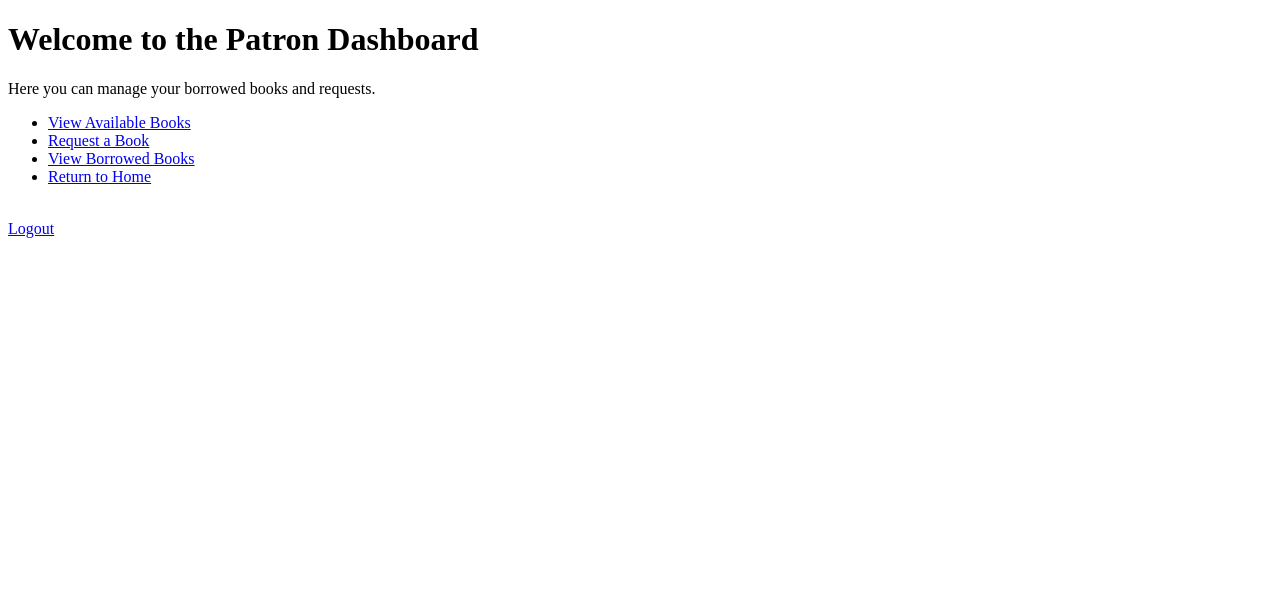
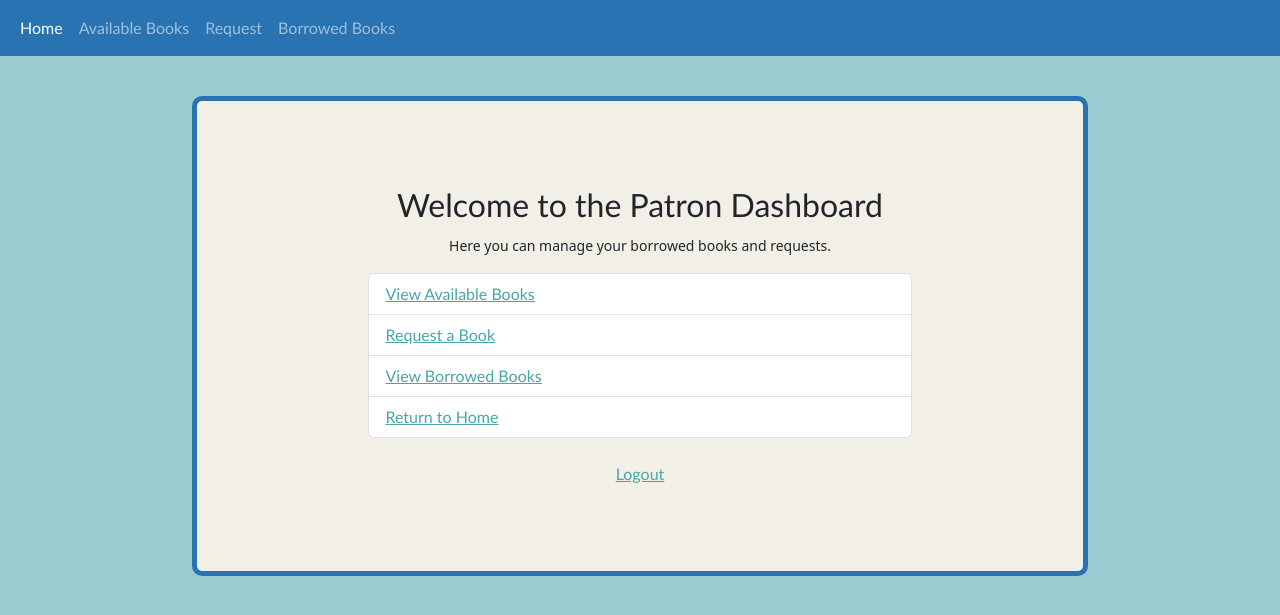
Before and after one commit to ItsGotToBeThere/SWE-project, a Django app: template notes_app/templates/notes_app/patron_dashboard.html in a window 1280 px wide. Shown: the top 615 px of the page. Run offline with Django 4.2, Linux system fonts and the light colour scheme; the template is opened without the code that fills it, so the values that code supplies are empty; some libraries are stand-ins or nearby versions.

Commit message:
added very basic css design and color scheme

```diff
--- a/notes_app/templates/notes_app/patron_dashboard.html
+++ b/notes_app/templates/notes_app/patron_dashboard.html
@@ -1,22 +1,30 @@
 <!DOCTYPE html>
 <html lang="en">
+{% load static %}
 <head>
     <meta charset="UTF-8">
     <meta name="viewport" content="width=device-width, initial-scale=1.0">
     <title>Patron Dashboard</title>
+    {% load bootstrap5 %}
+    {% bootstrap_css %}
+    {% bootstrap_javascript %}
+    <link rel = "stylesheet" href = "{% static 'notes_app/css/style.css' %}">
 </head>
 <body>
-    <h1>Welcome to the Patron Dashboard</h1>
-    <p>Here you can manage your borrowed books and requests.</p>
+    {% include 'navbar.html' %}
+    <div class = "container">
+    <h2>Welcome to the Patron Dashboard</h2>
+    <p><small>Here you can manage your borrowed books and requests.</small></p>
 
-    <ul>
-        <li><a href="#">View Available Books</a></li>
-        <li><a href="#">Request a Book</a></li>
-        <li><a href="#">View Borrowed Books</a></li>
-        <li><a href="{% url 'notes_app:index' %}">Return to Home</a></li>
+    <ul class = "list-group">
+        <li class="list-group-item"><a href="#">View Available Books</a></li>
+        <li class="list-group-item"><a href="#">Request a Book</a></li>
+        <li class="list-group-item"><a href="#">View Borrowed Books</a></li>
+        <li class="list-group-item"><a href="{% url 'notes_app:index' %}">Return to Home</a></li>
     </ul>
 
     <br>
     <a href="{% url 'account_logout' %}">Logout</a>
+    </div>
 </body>
 </html>
--- /dev/null
+++ b/static/notes_app/css/style.css
@@ -0,0 +1,49 @@
+:root {
+    --color1: #F2EFE7;
+    --color2: #9ACBD0;
+    --color3: #48A6A7;
+    --color4: #2973B2;
+}
+
+
+.container{
+    margin-top:5vh;
+    width: 70vw;
+    height: 60vh;
+
+    border: solid thick var(--color4);
+    border-radius:10px;
+    background-color:var(--color1);
+
+    display:flex;
+    justify-content: center;
+    align-items: center;
+    flex-direction: column;
+}
+
+.container > h2,a{
+    text-align:center;
+    font-family: "Trebuchet MS", "Georgia", sans-serif;
+}
+
+a{
+    color: var(--color3);
+}
+
+.list-group{
+    width:90%;
+}
+
+.list-group-item{
+    margin:auto;
+    width:70%
+}
+
+.navbar{
+    background-color:var(--color4);
+    color:white;
+}
+
+body{
+    background-color:var(--color2);
+}
--- /dev/null
+++ b/templates/navbar.html
@@ -0,0 +1,25 @@
+<nav class="navbar navbar-expand-lg navbar-dark">
+    <div class="container-fluid">
+        <button class="navbar-toggler" type="button" data-bs-toggle="collapse" data-bs-target="#navbarNav"
+                aria-controls="navbarNav" aria-expanded="false" aria-label="Toggle navigation">
+            <span class="navbar-toggler-icon"></span>
+        </button>
+        <div class="collapse navbar-collapse" id="navbarNav">
+            <ul class="navbar-nav">
+                <li class="nav-item">
+                    <a class="nav-link active" aria-current="page" href="{% url 'notes_app:index' %}">Home</a>
+                </li>
+                <li class="nav-item">
+                    <a class="nav-link" href="#">Available Books</a>
+                </li>
+                <li class="nav-item">
+                    <a class="nav-link" href="#">Request</a>
+                </li>
+                <li class="nav-item">
+                    <a class="nav-link" href="#">Borrowed Books</a>
+                </li>
+
+            </ul>
+        </div>
+    </div>
+</nav>
```
Also changed, not shown: mysite/settings.py (+4 -3 lines), notes_app/static/notes_app/css/style.css (added, +49 -0 lines), notes_app/templates/notes_app/home.html (+16 -8 lines), notes_app/templates/notes_app/librarian_dashboard.html (+15 -7 lines), db.sqlite3.
